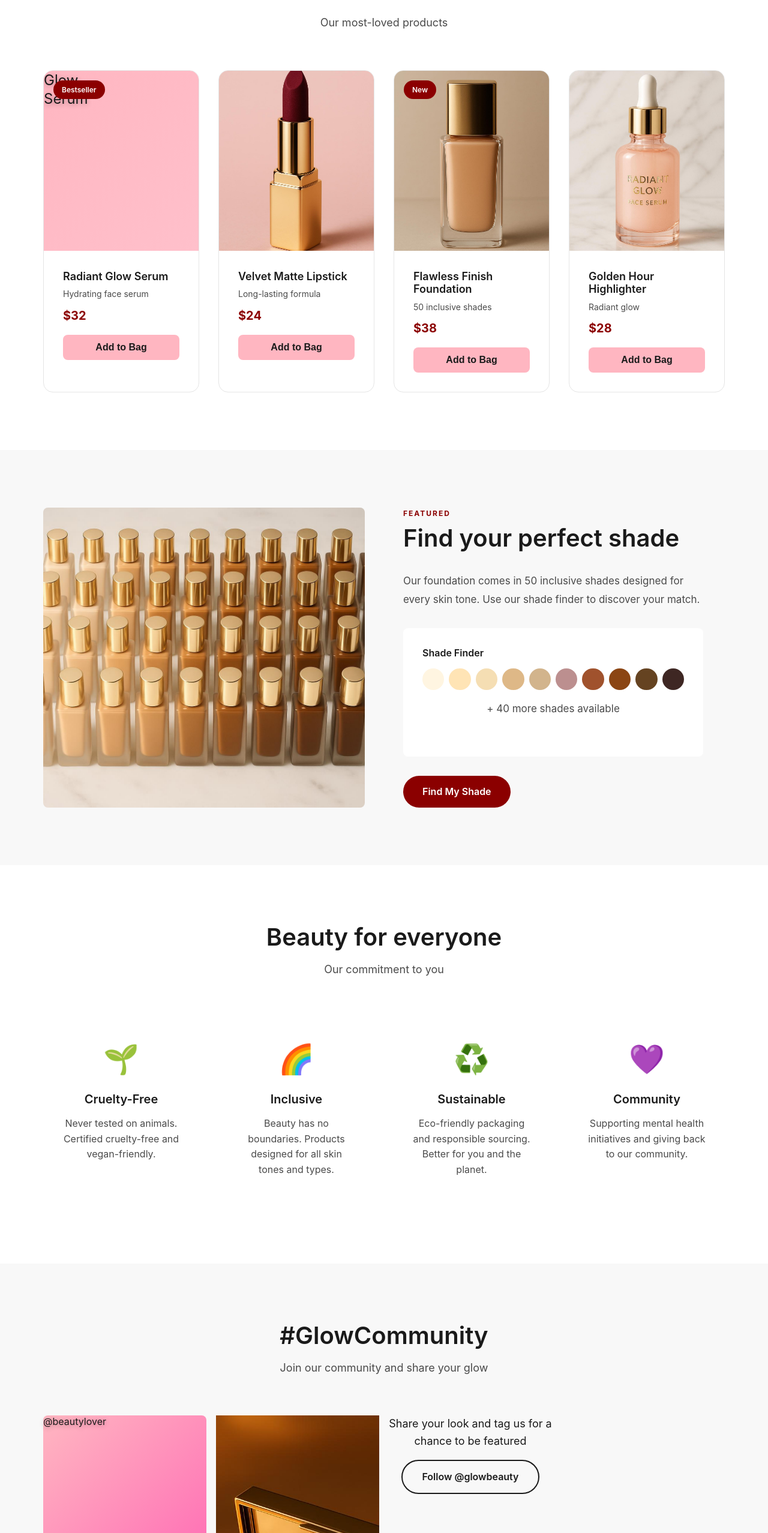
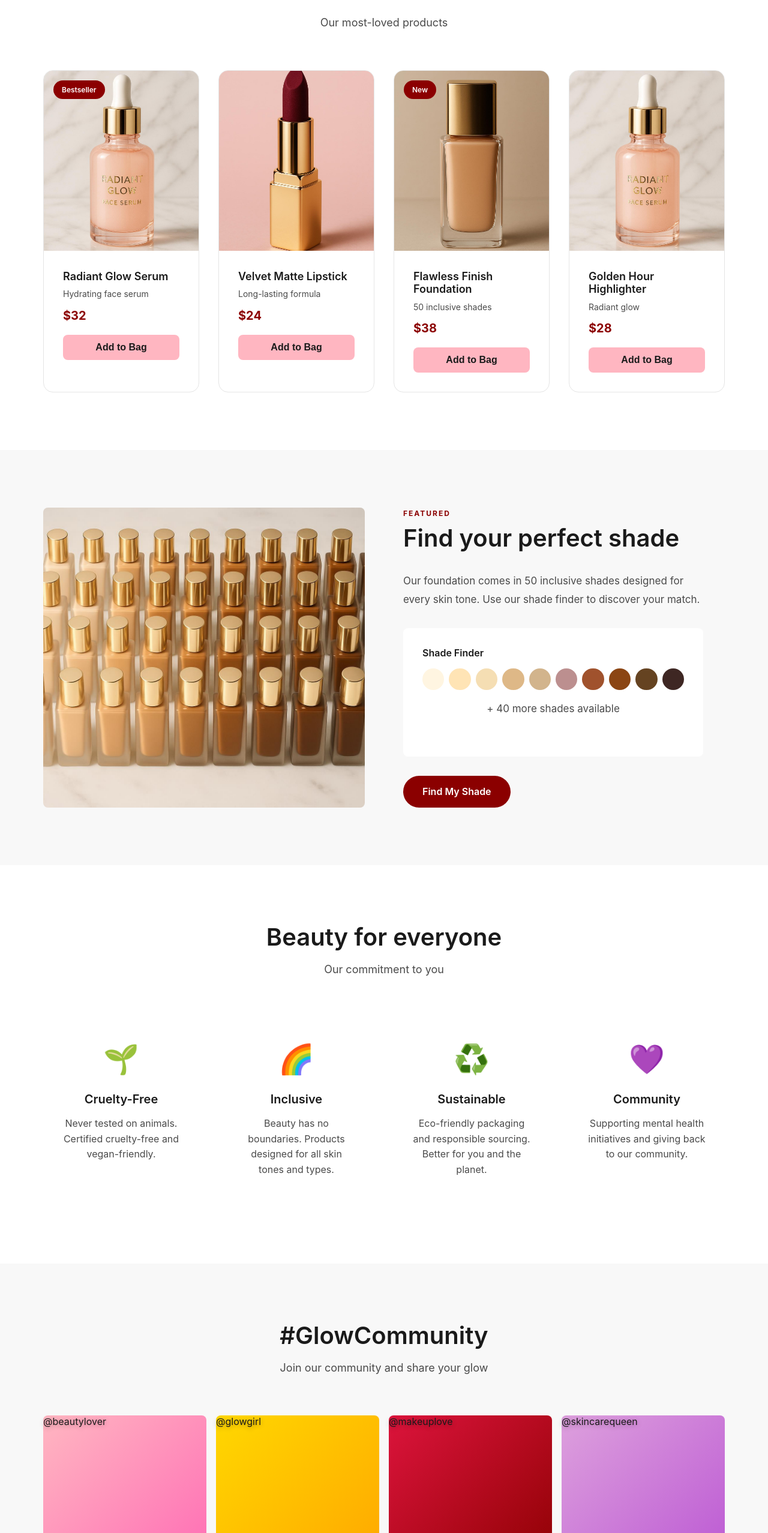
Before and after one commit to leonardoblur/glow-beauty, a plain HTML site: page index.html in a window 1280 px wide. Shown: the part 965-3520 px from the top of the page at 60% size. Drawn offline with Linux system fonts and the light colour scheme.

Commit message:
Fix broken components: correct serum image and community section

```diff
--- a/index.html
+++ b/index.html
@@ -79,10 +79,8 @@
             <div class="products-carousel">
                 <div class="product-card">
                     <div class="product-image">
-                        <div class="image-placeholder" style="background: linear-gradient(135deg, #FFB6C1 0%, #FFC0CB 100%);">
-                            <div class="product-badge">Bestseller</div>
-                            <div class="image-text">Glow<br/>Serum</div>
-                        </div>
+                        <div class="product-badge">Bestseller</div>
+                        <img src="images/product-serum.jpg" alt="Radiant Glow Serum" class="product-img">
                     </div>
                     <div class="product-info">
                         <h3>Radiant Glow Serum</h3>
@@ -218,7 +216,11 @@
                     </div>
                 </div>
                 <div class="community-card">
-                        <img src="images/product-highlighter.jpg" alt="Golden Hour Highlighter" class="product-img">               <div class="community-card">
+                    <div class="image-placeholder" style="background: linear-gradient(135deg, #FFD700 0%, #FFA500 100%);">
+                        <div class="image-text">@glowgirl</div>
+                    </div>
+                </div>
+                <div class="community-card">
                     <div class="image-placeholder" style="background: linear-gradient(135deg, #DC143C 0%, #8B0000 100%);">
                         <div class="image-text">@makeuplove</div>
                     </div>
```
